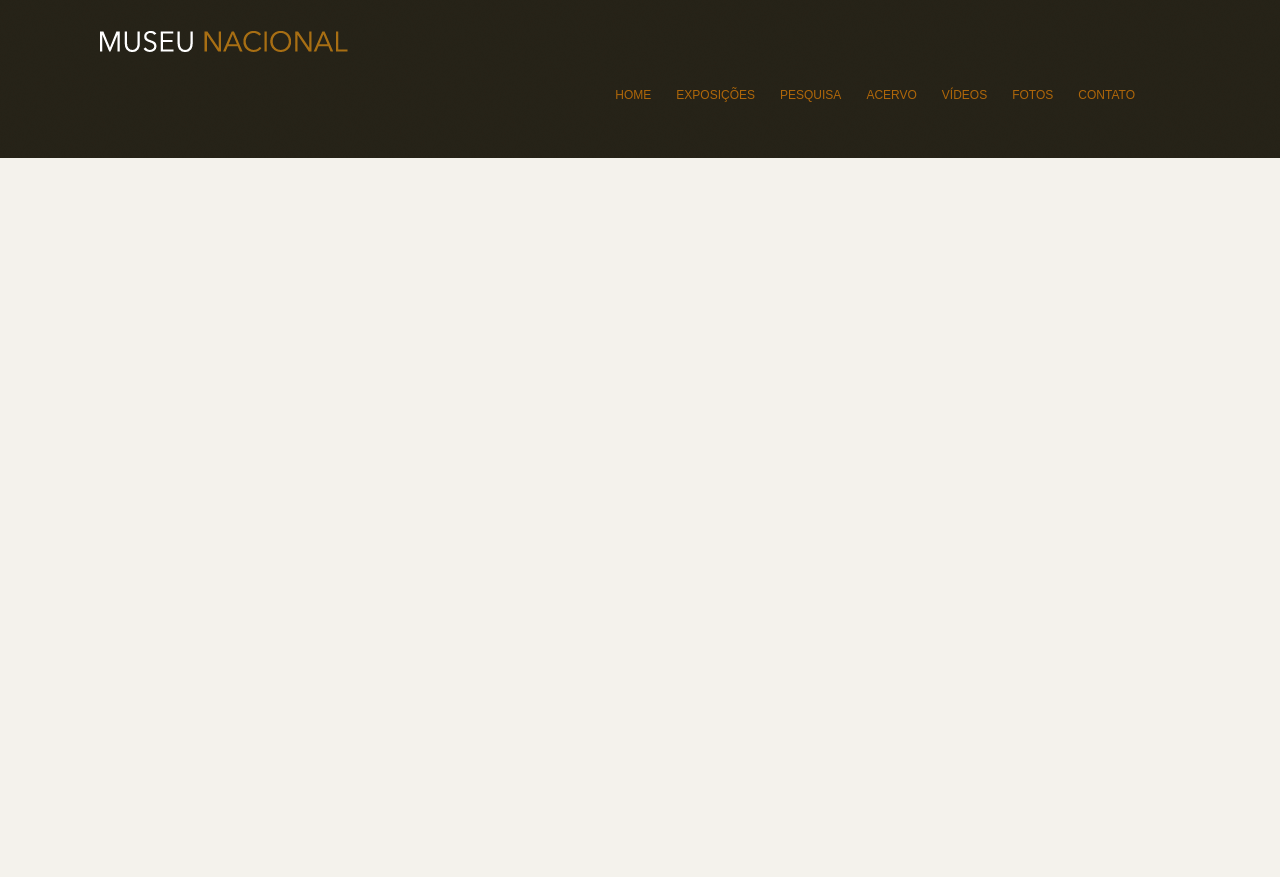
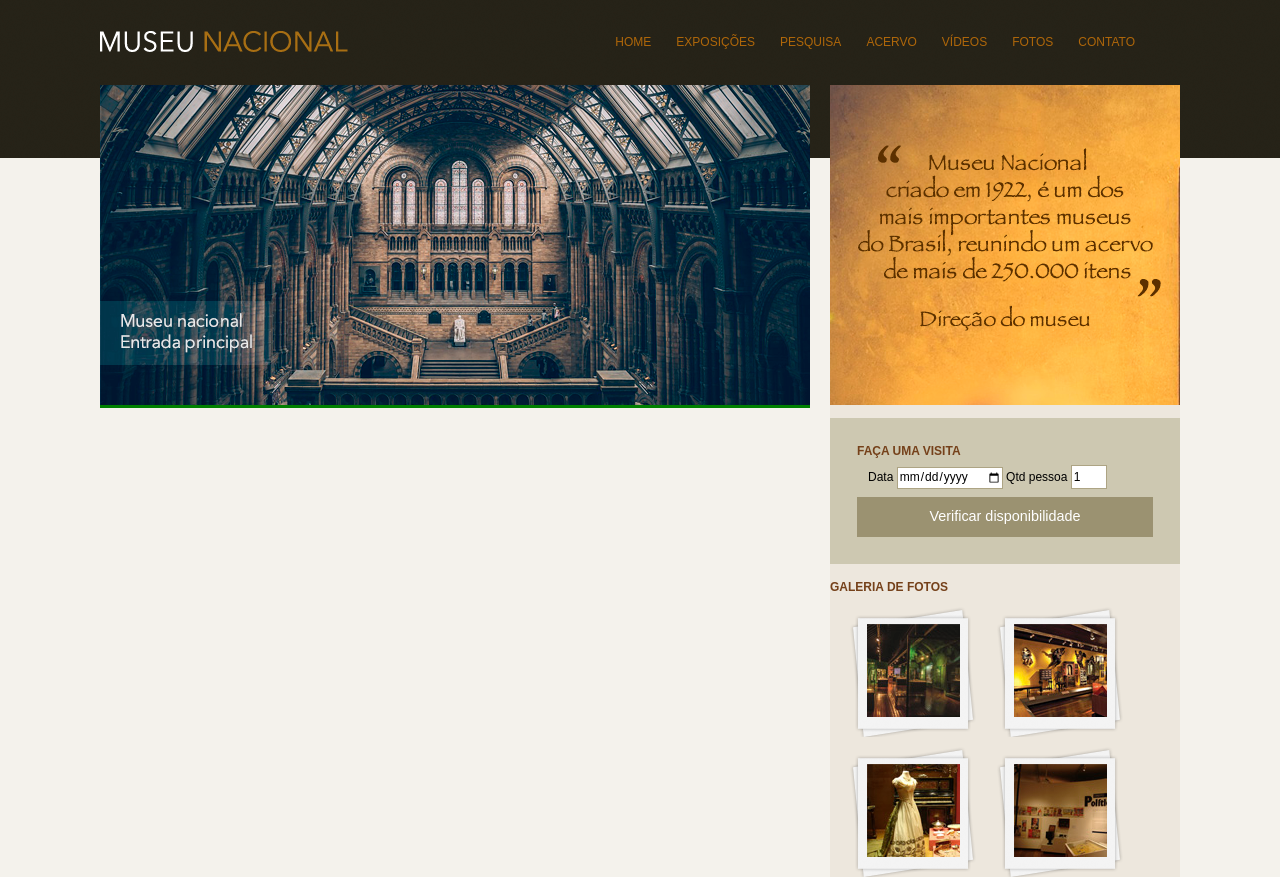
Before and after one commit to niodio/museum, a plain HTML site: page index.html in a window 1280 px wide. Before the commit the page ends 800 px from the top, so only its background shows below. Drawn offline with Linux system fonts and the light colour scheme.

Commit message:
created side section

```diff
--- a/css/style.css
+++ b/css/style.css
@@ -17,12 +17,20 @@ a:hover {
     color: #227115;
 }
 
+/* LOGO */
+
+#logo h1 {
+    float: left;
+}
+
 #logo a {
     width: 248px;
     height: 21px;
     display: block;
     background: url(../img/logo.png);
 }
+
+/* barra de navegação */
 
 header {
     padding: 15px 0;
@@ -49,3 +57,67 @@ nav ul li a:link {
 nav ul li a:hover {
     border-bottom: 1px solid #535858;
 }
+
+/* conteudo */
+
+#conteudo {
+    width: 710px;
+    float: left;
+    background: green;
+}
+
+aside {
+    width: 350px;
+    float: right;
+    background: #ede7dd;
+}
+
+section#visita {
+    background: #cdc8b1;
+    padding: 10px 27px 27px 27px;
+    margin-top: 10px;
+}
+
+section#galeria a {
+    display: block;
+    background: url(../img/fundo-foto.png) no-repeat;
+    float: left;
+    padding: 17px;
+    margin: 10px 0 0 20px;
+}
+
+h4 {
+    color: #75411a;
+    text-transform: uppercase;
+    padding-bottom: 3px;
+    margin-bottom: 0;
+}
+
+/* form */
+
+input {
+    height: 20px;
+    background: #fff;
+    border: none;
+    font-size: 1em;
+}
+
+input.campo {
+    border: 1px solid #ada484;
+}
+
+input.botao {
+    background: #9b9271;
+    color: white;
+    width: 100%;
+    height: 40px;
+    font-size: 1.2em;
+}
+
+fieldset {
+    border: none;
+}
+
+legend {
+    display: none;
+}
--- a/index.html
+++ b/index.html
@@ -43,6 +43,48 @@
         </header>
         <!-- fim header -->
 
+        <!-- principal -->
+        <div id="principal">
+            <div id="conteudo">
+                <section id="capa">
+                    <img src="img/museu.png" alt="">
+                </section>
+            </div>
+
+            <aside>
+                <section id="depoimento">
+                    <img src="/img/depoimento.png" alt="">
+                </section>
+
+                <section id="visita">
+                    <h4>Faça uma visita</h4>
+                    <form action="">
+                        <fieldset>
+                            <legend>Selecione uma data</legend>
+
+                            <label for="data">Data</label>
+                            <input class="campo" type="date" id="data" value="dd/mm/aaaa">
+
+                            <label for="qtd">Qtd pessoa</label>
+                            <input class="campo" style="width: 30px;" type="text" id="qtd" value="1">
+
+                        </fieldset>
+                        <input class="botao" type="submit" value="Verificar disponibilidade">
+
+                    </form>
+
+                </section>
+
+                <section id="galeria">
+                    <h4>Galeria de fotos</h4>
+                    <a href=""><img src="img/imagem1.jpg" alt=""></a>
+                    <a href=""><img src="img/imagem2.jpg" alt=""></a>
+                    <a href=""><img src="img/imagem3.jpg" alt=""></a>
+                    <a href=""><img src="img/imagem4.jpg" alt=""></a>
+                </section>
+            </aside>
+        </div>
+
     </div>
 </body>
 
```
